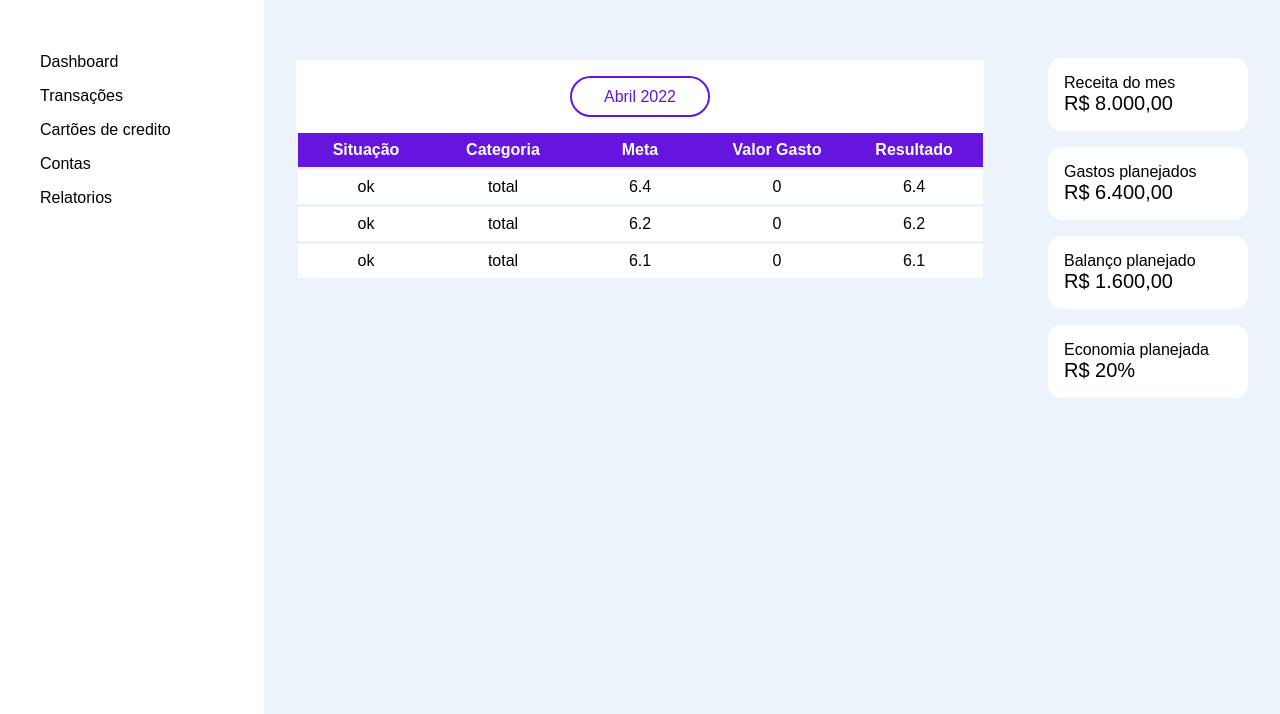
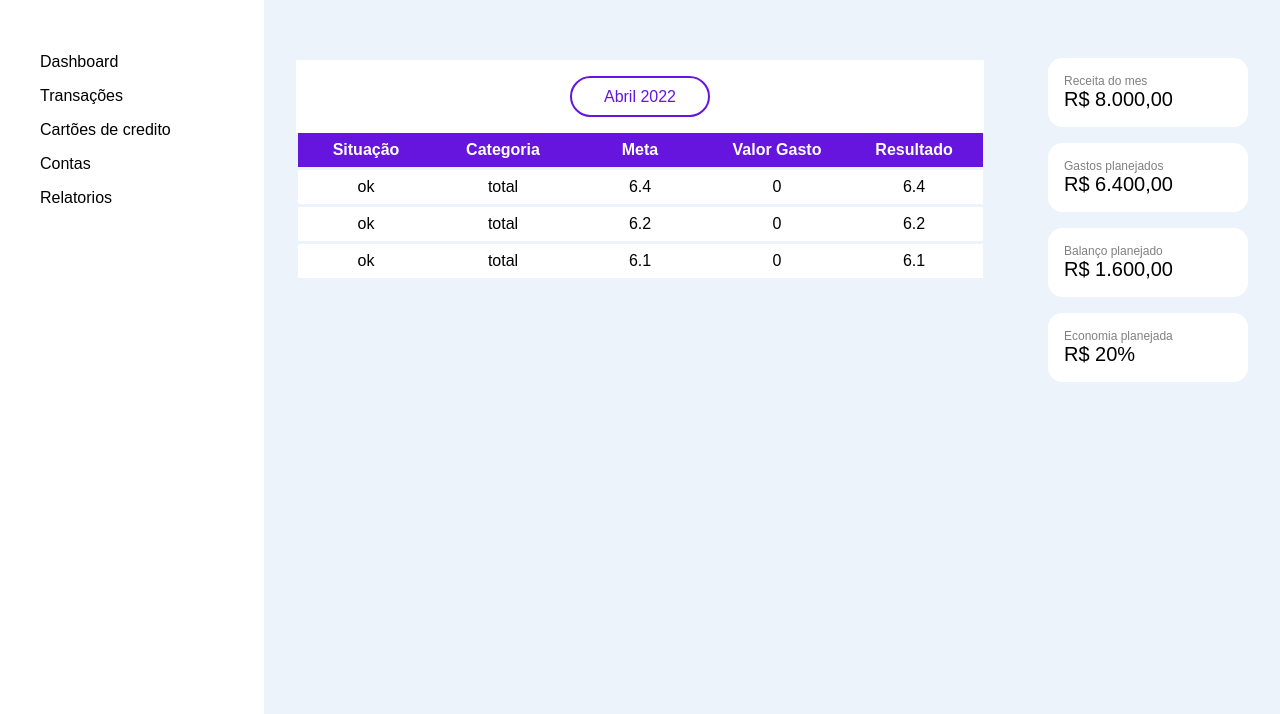
Before and after one commit to alexboliveira/appJs1, a plain HTML site: page index.html in a window 1280 px wide. Shown: the part 86-800 px from the top of the page. Drawn offline with Linux system fonts and the light colour scheme.

Commit message:
alterando font size do ld

```diff
--- a/css/style.css
+++ b/css/style.css
@@ -96,9 +96,6 @@ body{
     font-weight: bold;
     justify-content: space-around;
 }
-.label li{
-
-}
 
 table{
   width: 100%;
@@ -153,6 +150,11 @@ table th{
 
 }
 
+.boxResumo p:nth-of-type(1){
+    font-size: 12px;
+    color:gray;
+}
+
 .boxResumo p:nth-of-type(2){
     font-size: 20px;
 }
```
